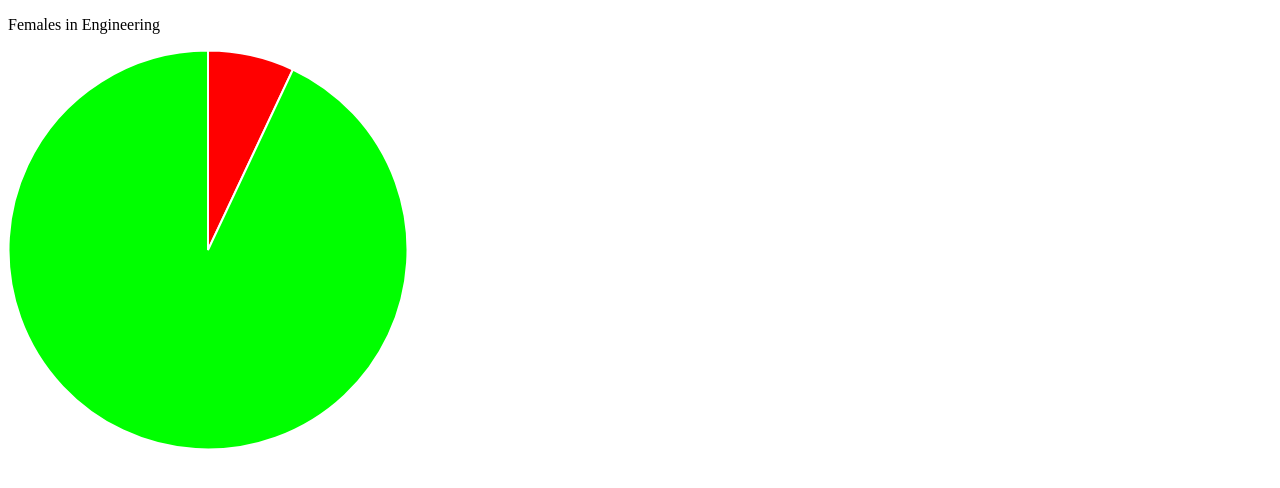
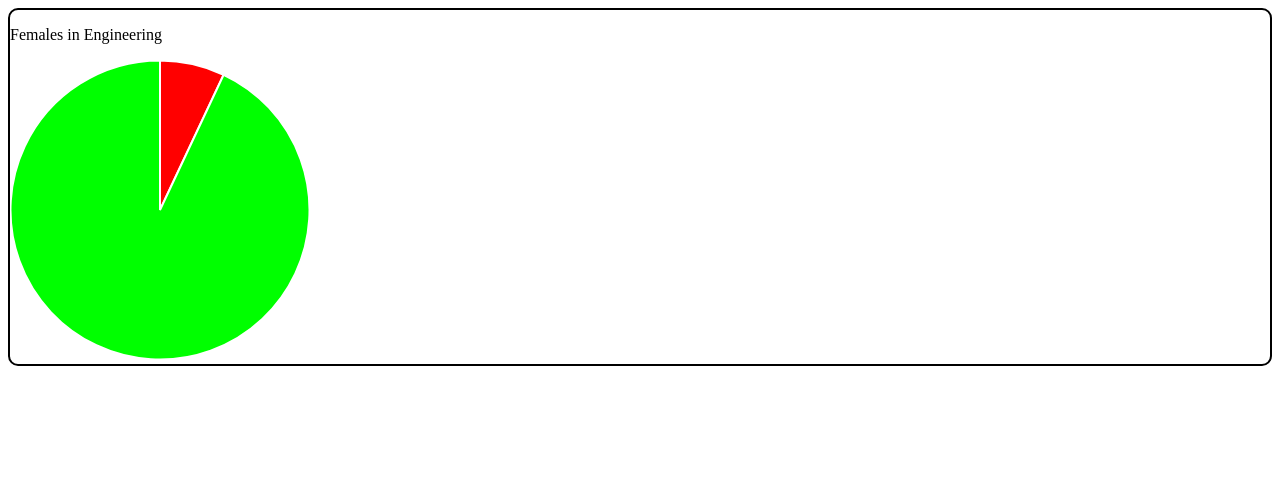
Before and after one commit to thingslab/small-data-chart.js, a plain HTML site: page index.html in a window 1280 px wide. Drawn offline with Linux system fonts and the light colour scheme.

Commit message:
added CSS

```diff
--- a/css/chart-style.css
+++ b/css/chart-style.css
@@ -1,5 +1,6 @@
 .chart {
-
+    border: solid 2px black;
+    border-radius: 10px;
 }
 
 .chart .text {
--- a/index.html
+++ b/index.html
@@ -10,7 +10,7 @@
 
 <div class="chart">
     <p class="text">Females in Engineering</p>
-    <canvas id="engineering-workforce" width="400" height="400"></canvas>
+    <canvas id="engineering-workforce" width="300" height="300"></canvas>
 </div>
 
 <!-- Include the data file, then the Chart app file -->
```
